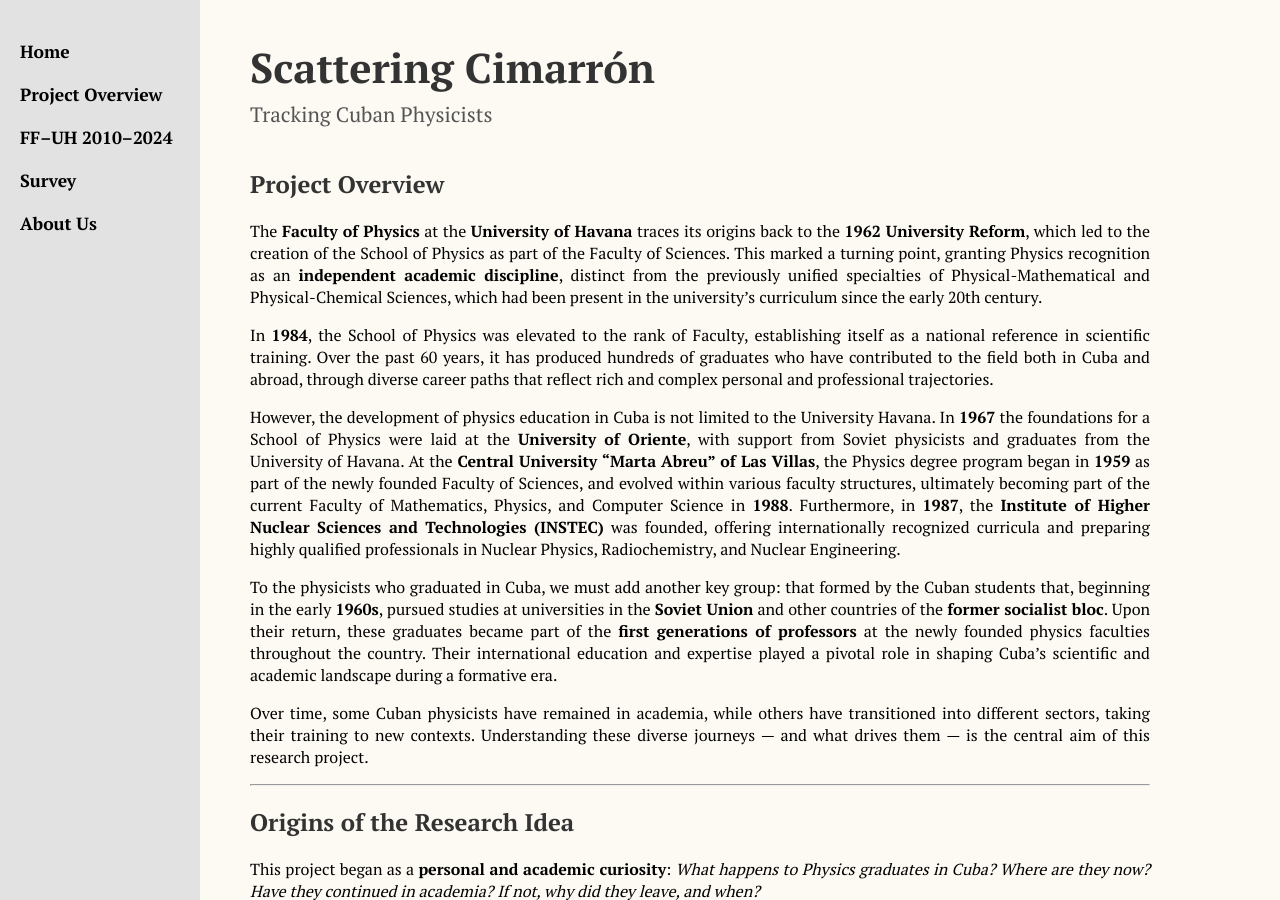
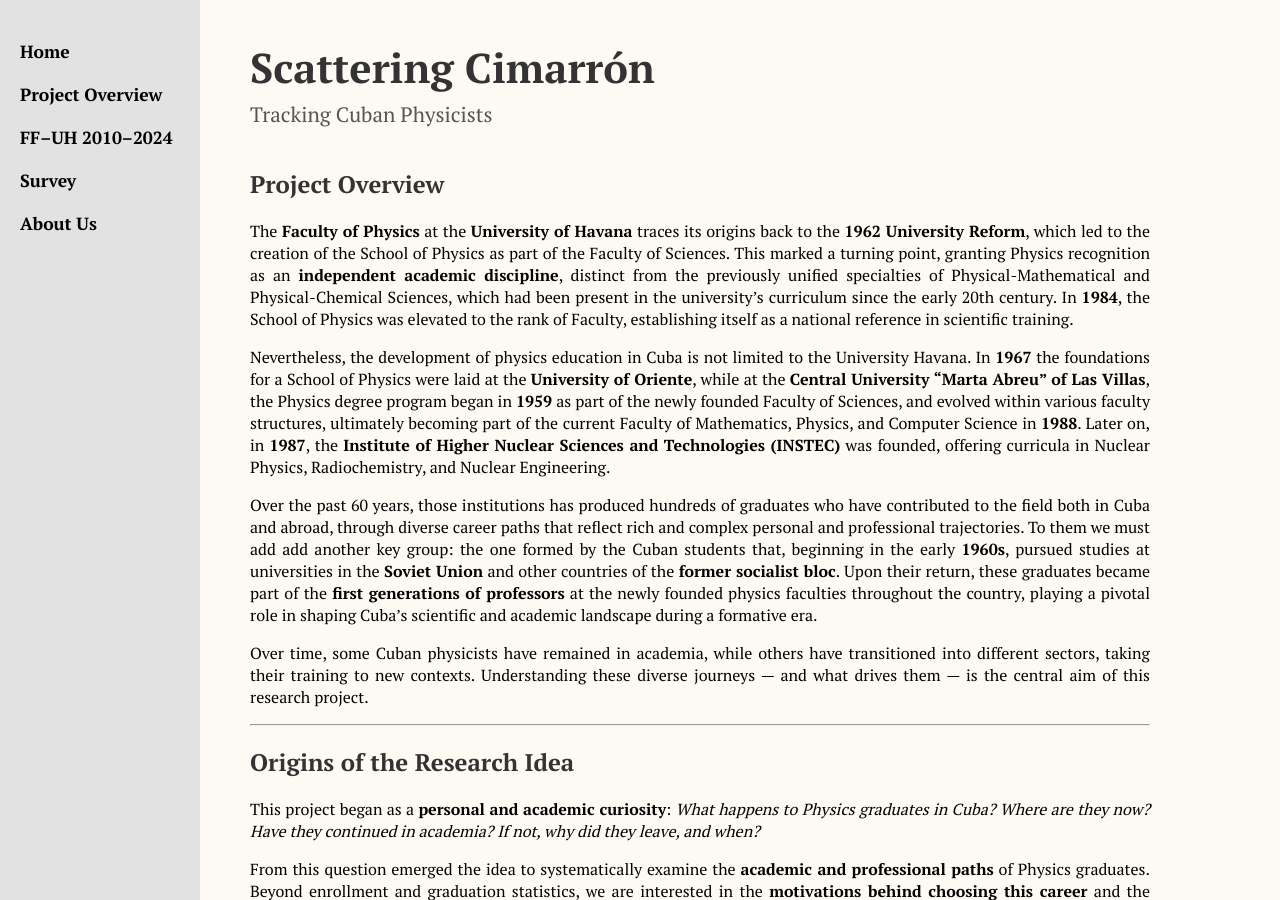
Before and after one commit to Gretica/Tracking_Cuban_Physicists, a Jekyll site: the page built from project.md, in a window 1280 px wide and 900 px high. Built offline with Jekyll 4.4.1, drawn with Linux system fonts in a browser that asks for light colours.

Commit message:
Update project.md

```diff
--- a/project.md
+++ b/project.md
@@ -8,13 +8,11 @@ permalink: /Project/
 
 ## Project Overview
 
-The **Faculty of Physics** at the **University of Havana** traces its origins back to the **1962 University Reform**, which led to the creation of the School of Physics as part of the Faculty of Sciences. This marked a turning point, granting Physics recognition as an **independent academic discipline**, distinct from the previously unified specialties of Physical-Mathematical and Physical-Chemical Sciences, which had been present in the university’s curriculum since the early 20th century.
+The **Faculty of Physics** at the **University of Havana** traces its origins back to the **1962 University Reform**, which led to the creation of the School of Physics as part of the Faculty of Sciences. This marked a turning point, granting Physics recognition as an **independent academic discipline**, distinct from the previously unified specialties of Physical-Mathematical and Physical-Chemical Sciences, which had been present in the university’s curriculum since the early 20th century. In **1984**, the School of Physics was elevated to the rank of Faculty, establishing itself as a national reference in scientific training.
 
-In **1984**, the School of Physics was elevated to the rank of Faculty, establishing itself as a national reference in scientific training. Over the past 60 years, it has produced hundreds of graduates who have contributed to the field both in Cuba and abroad, through diverse career paths that reflect rich and complex personal and professional trajectories.
+Nevertheless, the development of physics education in Cuba is not limited to the University Havana. In **1967** the foundations for a School of Physics were laid at the **University of Oriente**, while at the **Central University “Marta Abreu” of Las Villas**, the Physics degree program began in **1959** as part of the newly founded Faculty of Sciences, and evolved within various faculty structures, ultimately becoming part of the current Faculty of Mathematics, Physics, and Computer Science in **1988**. Later on, in **1987**, the **Institute of Higher Nuclear Sciences and Technologies (INSTEC)** was founded, offering curricula in Nuclear Physics, Radiochemistry, and Nuclear Engineering.
 
-However, the development of physics education in Cuba is not limited to the University Havana. In **1967** the foundations for a School of Physics were laid at the **University of Oriente**, with support from Soviet physicists and graduates from the University of Havana. At the **Central University “Marta Abreu” of Las Villas**, the Physics degree program began in **1959** as part of the newly founded Faculty of Sciences, and evolved within various faculty structures, ultimately becoming part of the current Faculty of Mathematics, Physics, and Computer Science in **1988**. Furthermore, in **1987**, the **Institute of Higher Nuclear Sciences and Technologies (INSTEC)** was founded, offering internationally recognized curricula and preparing highly qualified professionals in Nuclear Physics, Radiochemistry, and Nuclear Engineering.
-
-To the physicists who graduated in Cuba, we must add another key group: that formed by the Cuban students that, beginning in the early **1960s**, pursued studies at universities in the **Soviet Union** and other countries of the **former socialist bloc**. Upon their return, these graduates became part of the **first generations of professors** at the newly founded physics faculties throughout the country. Their international education and expertise played a pivotal role in shaping Cuba’s scientific and academic landscape during a formative era.
+Over the past 60 years, those institutions has produced hundreds of graduates who have contributed to the field both in Cuba and abroad, through diverse career paths that reflect rich and complex personal and professional trajectories. To them we must add add another key group: the one formed by the Cuban students that, beginning in the early **1960s**, pursued studies at universities in the **Soviet Union** and other countries of the **former socialist bloc**. Upon their return, these graduates became part of the **first generations of professors** at the newly founded physics faculties throughout the country, playing a pivotal role in shaping Cuba’s scientific and academic landscape during a formative era.
 
 Over time, some Cuban physicists have remained in academia, while others have transitioned into different sectors, taking their training to new contexts. Understanding these diverse journeys — and what drives them — is the central aim of this research project.
 
```
